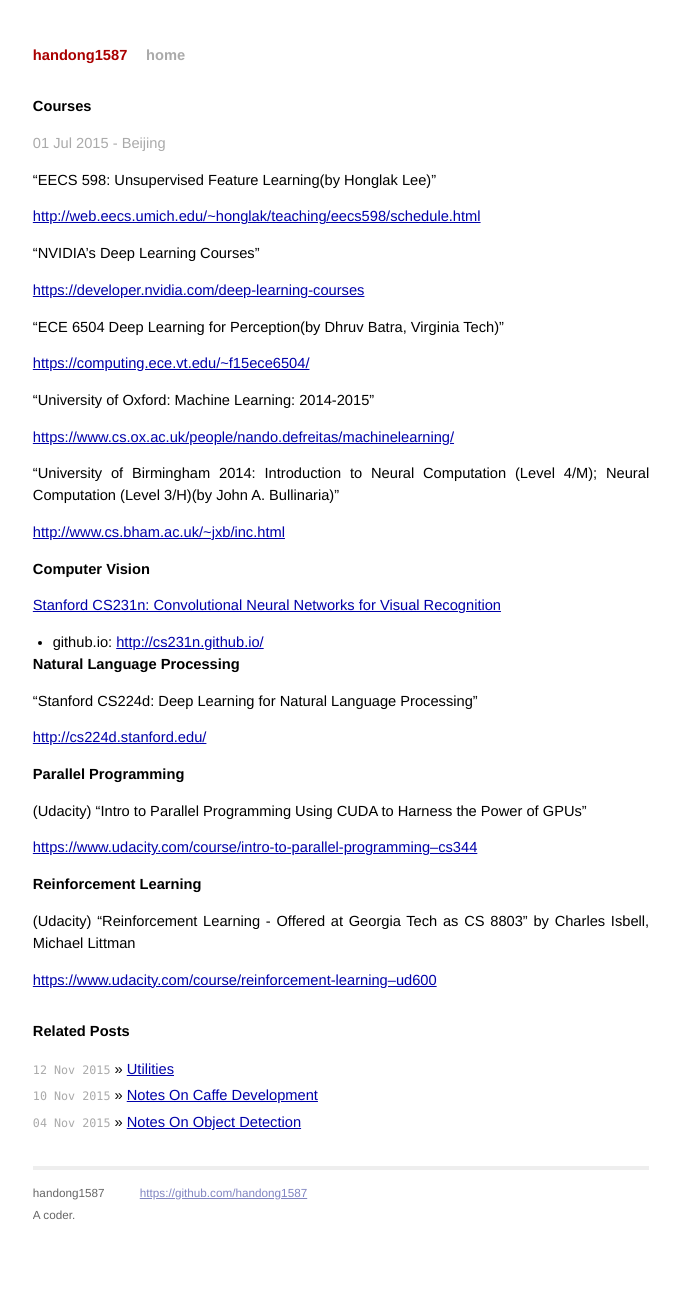
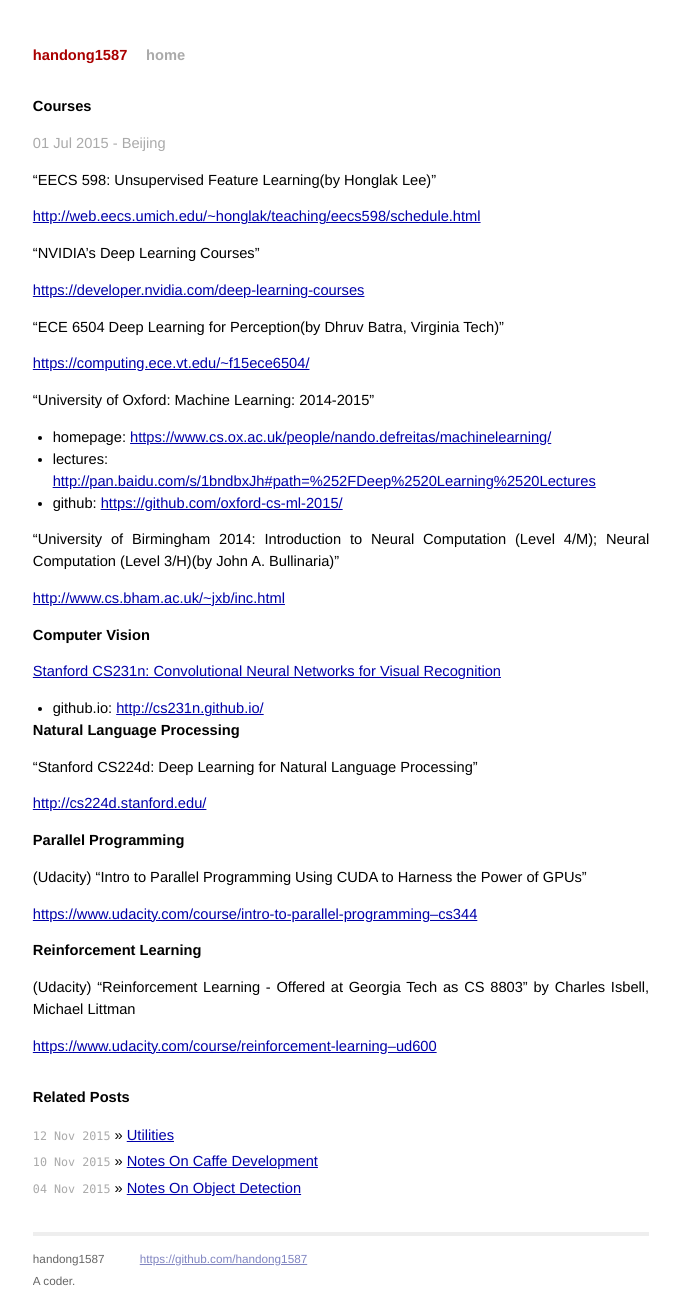
Before and after one commit to handong1587/handong1587.github.io, a Jekyll site: the page built from _posts/deep_learning/2015-07-01-courses.md, in a window 1280 px wide. Shown: the whole page, without its empty margins (299-979 px from the left). Built offline with Jekyll 4.4.1, drawn with Linux system fonts in a browser that asks for light colours; Markdown is read by kramdown in place of the engine named in the settings; comment, search, counter and statistics services are not loaded; before the commit the page ends 1237 px from its top, so only the background shows below that; some of the changed lines change nothing that is shown.

Commit message:
update dl-courses.md

```diff
--- a/_posts/deep_learning/2015-07-01-courses.md
+++ b/_posts/deep_learning/2015-07-01-courses.md
@@ -23,7 +23,9 @@
 
 "University of Oxford: Machine Learning: 2014-2015"
 
-[https://www.cs.ox.ac.uk/people/nando.defreitas/machinelearning/](https://www.cs.ox.ac.uk/people/nando.defreitas/machinelearning/)
+- homepage: [https://www.cs.ox.ac.uk/people/nando.defreitas/machinelearning/](https://www.cs.ox.ac.uk/people/nando.defreitas/machinelearning/)
+- lectures: [http://pan.baidu.com/s/1bndbxJh#path=%252FDeep%2520Learning%2520Lectures](http://pan.baidu.com/s/1bndbxJh#path=%252FDeep%2520Learning%2520Lectures)
+- github: [https://github.com/oxford-cs-ml-2015/](https://github.com/oxford-cs-ml-2015/)
 
 "University of Birmingham 2014: Introduction to Neural Computation (Level 4/M); Neural Computation (Level 3/H)(by John A. Bullinaria)"
 
```
